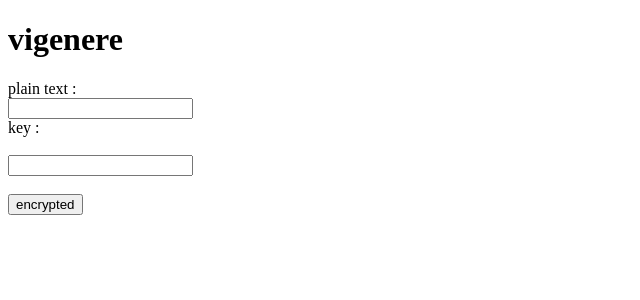
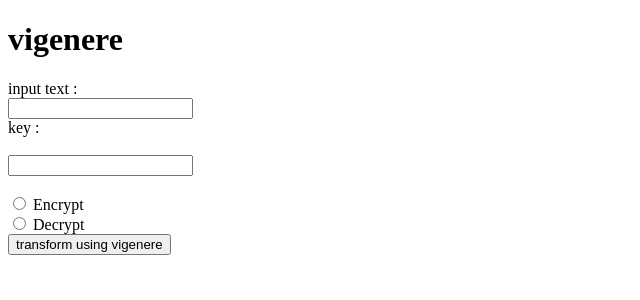
Before and after one commit to ibnuhafizzh/IF4020_Tucil1, a Flask app: page /vigenere in a window 1280 px wide. Shown: the top 300 px of the page, without its empty margins (0-640 px from the left). Run offline with Flask 2, Linux system fonts and the light colour scheme.

Commit message:
ext sama normal vigenere berhasil

```diff
--- a/tugas1/app.py
+++ b/tugas1/app.py
@@ -13,12 +13,17 @@ def index():
     return render_template('index.html')
 
 
+
 @app.route('/vigenere', methods=['GET', 'POST'])
 def vigenere():
     if (request.method == 'GET'):
+        global type_trans
         global ciphered
-        if ciphered!="":
+        if ciphered!="" and type_trans=="encrypt__input":
             teks = "hasil enkripsi : "
+            return render_template("vigenere.html", cipher=ciphered, text = teks)
+        elif ciphered!="" and type_trans=="decrypt__input":
+            teks = "hasil dekripsi : "
             return render_template("vigenere.html", cipher=ciphered, text = teks)
         else:
             teks=""
@@ -27,22 +32,34 @@ def vigenere():
     if (request.method == 'POST'):
         inputs = []
         res = request.form.to_dict()
+        print(res.items(), file=sys.stderr)
+        for key, value in res.items():
+            if value!="encrypt__input" and value!="decrypt__input":
+                inputs.append(value)
+            else:
+                type_trans = value
 
-        for key, value in res.items():
-            inputs.append(value)
-        print(inputs)
+        print(inputs, file=sys.stderr)
 
+        print(type_trans, file=sys.stderr)
         # print(arr_input, file=sys.stdout)
-        ciphered = vigenere_cip(inputs[0], inputs[1], 'encrypt')
+        if type_trans=="encrypt__input":
+            ciphered = vigenere_cip(inputs[0], inputs[1], 'encrypt')
+        elif type_trans=="decrypt__input":
+            ciphered = vigenere_cip(inputs[0], inputs[1], 'decrypt')
         # print(pred, file=sys.stdout)
     return redirect(url_for('vigenere'))
 
 @app.route('/ext_vigenere', methods=['GET', 'POST'])
 def ext_vigenere():
     if (request.method == 'GET'):
+        global type_trans
         global ciphered
-        if ciphered!="":
+        if ciphered!="" and type_trans=="encrypt__input":
             teks = "hasil enkripsi : "
+            return render_template("ext_vigenere.html", cipher=ciphered, text = teks)
+        elif ciphered!="" and type_trans=="decrypt__input":
+            teks = "hasil dekripsi : "
             return render_template("ext_vigenere.html", cipher=ciphered, text = teks)
         else:
             teks=""
@@ -51,15 +68,24 @@ def ext_vigenere():
     if (request.method == 'POST'):
         inputs = []
         res = request.form.to_dict()
+        print(res.items(), file=sys.stderr)
+        for key, value in res.items():
+            if value!="encrypt__input" and value!="decrypt__input":
+                inputs.append(value)
+            else:
+                type_trans = value
 
-        for key, value in res.items():
-            inputs.append(value)
-        print(inputs)
+        print(inputs, file=sys.stderr)
 
+        print(type_trans, file=sys.stderr)
         # print(arr_input, file=sys.stdout)
-        ciphered = extended_vigenere(inputs[0], inputs[1], 'encrypt')
+        if type_trans=="encrypt__input":
+            ciphered = extended_vigenere(inputs[0], inputs[1], 'encrypt')
+        elif type_trans=="decrypt__input":
+            ciphered = extended_vigenere(inputs[0], inputs[1], 'decrypt')
         # print(pred, file=sys.stdout)
     return redirect(url_for('ext_vigenere'))
+
 
 @app.route('/playfair', methods=['GET', 'POST'])
 def playfair():
--- a/tugas1/templates/vigenere.html
+++ b/tugas1/templates/vigenere.html
@@ -14,7 +14,7 @@
         action="{{ url_for('vigenere') }}"
         method="post"
       >
-        <label for="plaintext">plain text : </label><br />
+        <label for="plaintext">input text : </label><br />
         <input type="text" id="plaintext" name="plaintext" required /><br />
         <label for="cipherkey">key : </label><br /><br />
         <input
@@ -23,9 +23,29 @@
           name="cipherkey"
           required
         /><br /><br />
-        <button class="encrypt_btn" type="submit" value="Submit">
-          encrypted
+
+        <input
+          type="radio"
+          id="encrypt"
+          name="operation"
+          value="encrypt__input"
+          required
+        />
+        <label for="encrypt">Encrypt</label>
+        <br />
+        <input
+          type="radio"
+          id="decrypt"
+          name="operation"
+          value="decrypt__input"
+          required
+        />
+        <label for="decrypt">Decrypt</label>
+        <br />
+        <button class="transform_btn" type="submit" value="Submit">
+          transform using vigenere
         </button>
+        <br />
       </form>
       <div>{{text}}</div>
       <h3>{{cipher}}</h3>
```
Also changed, not shown: tugas1/templates/ext_vigenere.html (+43 -1 lines).
